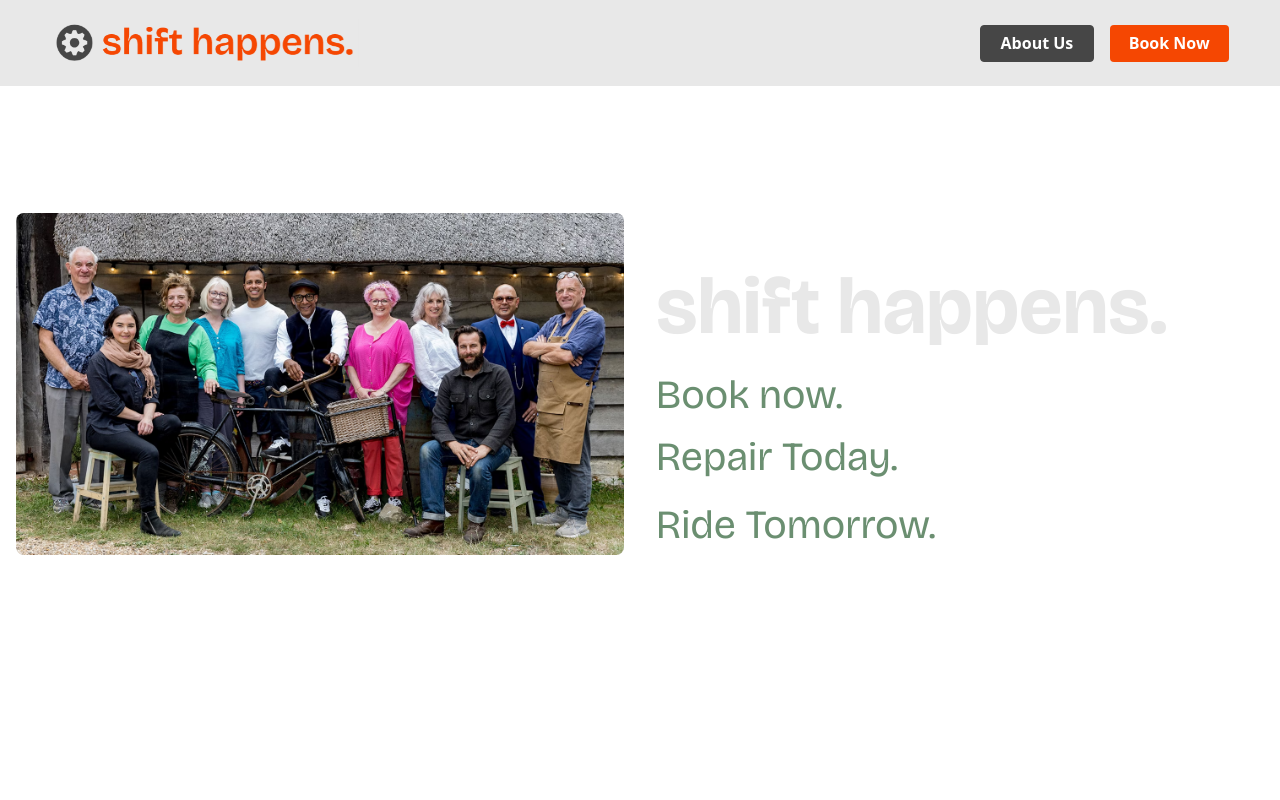
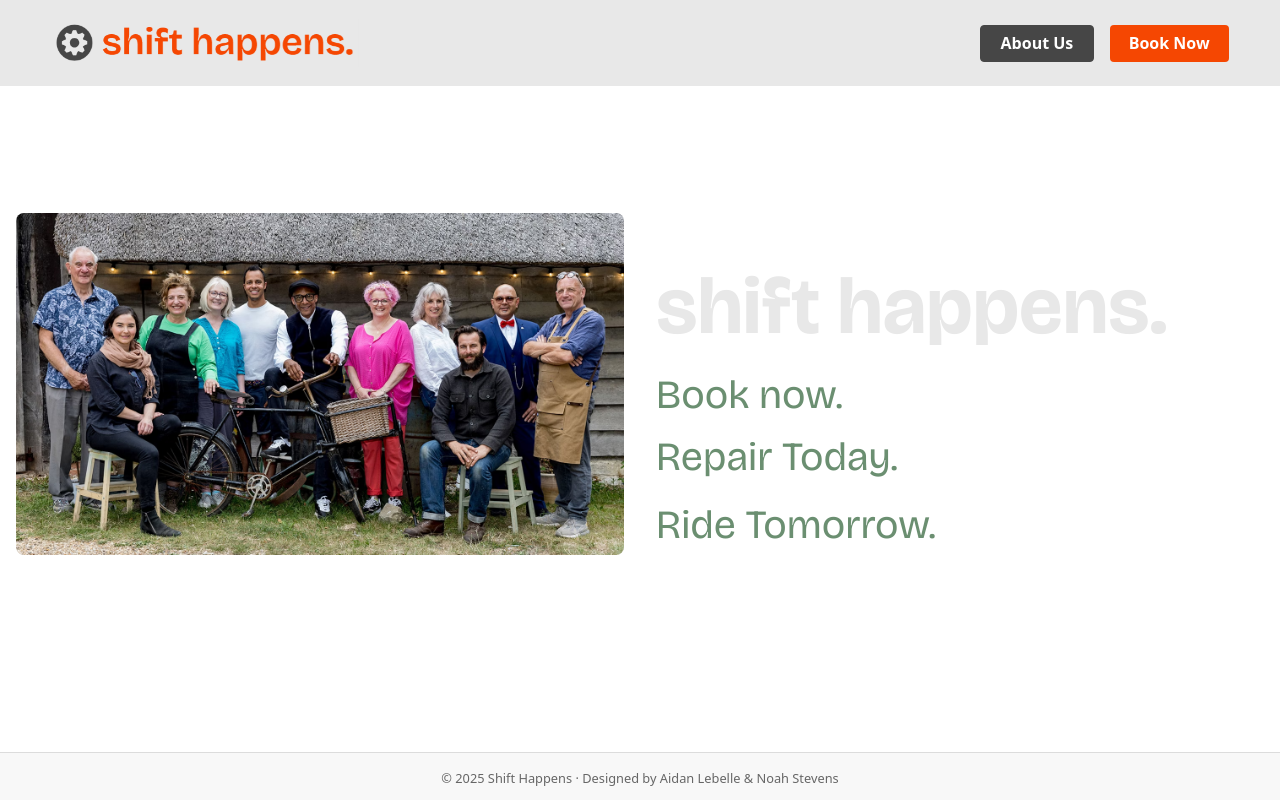
Before and after one commit to nstev009/ServiceSite, a React (Vite) app: page / in a window 1280 px wide. Built offline with nearby package versions, Linux system fonts and the light colour scheme.

Commit message:
Adding footer

```diff
--- a/src/App.css
+++ b/src/App.css
@@ -216,3 +216,49 @@ html, body {
 .booknow-inline-btn:hover {
   color: #f54702;
 }
+
+.site-footer {
+  width: 100vw;
+  margin-left: calc(-50vw + 50%);
+  margin-right: calc(-50vw + 50%);
+  padding: 1rem 0;
+  background-color: #f8f8f8;
+  text-align: center;
+  font-size: 0.8rem;
+  color: #666;
+  margin-top: auto;
+  border-top: 1px solid #dcdcdc;
+  border-radius: 0; /* Remove border radius */
+  position: relative; /* Ensure proper positioning */
+  bottom: 0;
+  left: 0;
+  right: 0;
+}
+
+/* Make sure the footer stays at the bottom */
+#root {
+  display: flex;
+  flex-direction: column;
+  min-height: 100vh;
+  width: 100%;
+}
+
+.site-footer p {
+  margin: 0;
+}
+
+/* For dark mode or different styling */
+@media (prefers-color-scheme: dark) {
+  .site-footer {
+    background-color: #1a1a1a;
+    color: #999;
+    border-top: 1px solid #333;
+  }
+}
+
+@media (max-width: 700px) {
+  .site-footer {
+    padding: 0.75rem 0;
+    font-size: 0.7rem;
+  }
+}
--- a/src/App.jsx
+++ b/src/App.jsx
@@ -48,6 +48,12 @@ function App() {
         <Route path="/about" element={<About />} />
         <Route path="/book" element={<Book />} />
       </Routes>
+
+
+      {/* Footer */}
+      <footer className="site-footer">
+        <p>© 2025 Shift Happens · Designed by Aidan Lebelle & Noah Stevens</p>
+      </footer>
     </>
   );
 }
```
